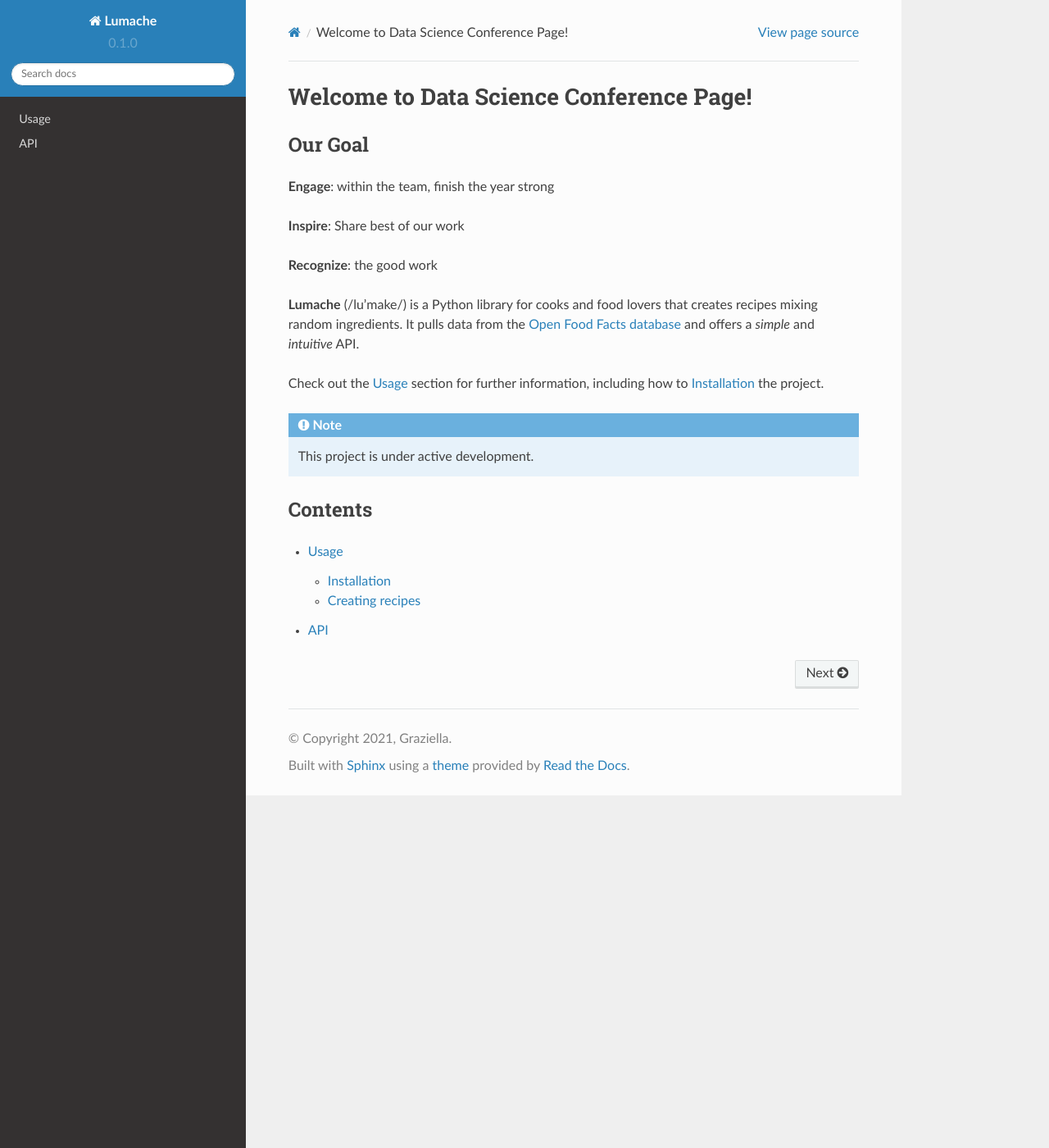
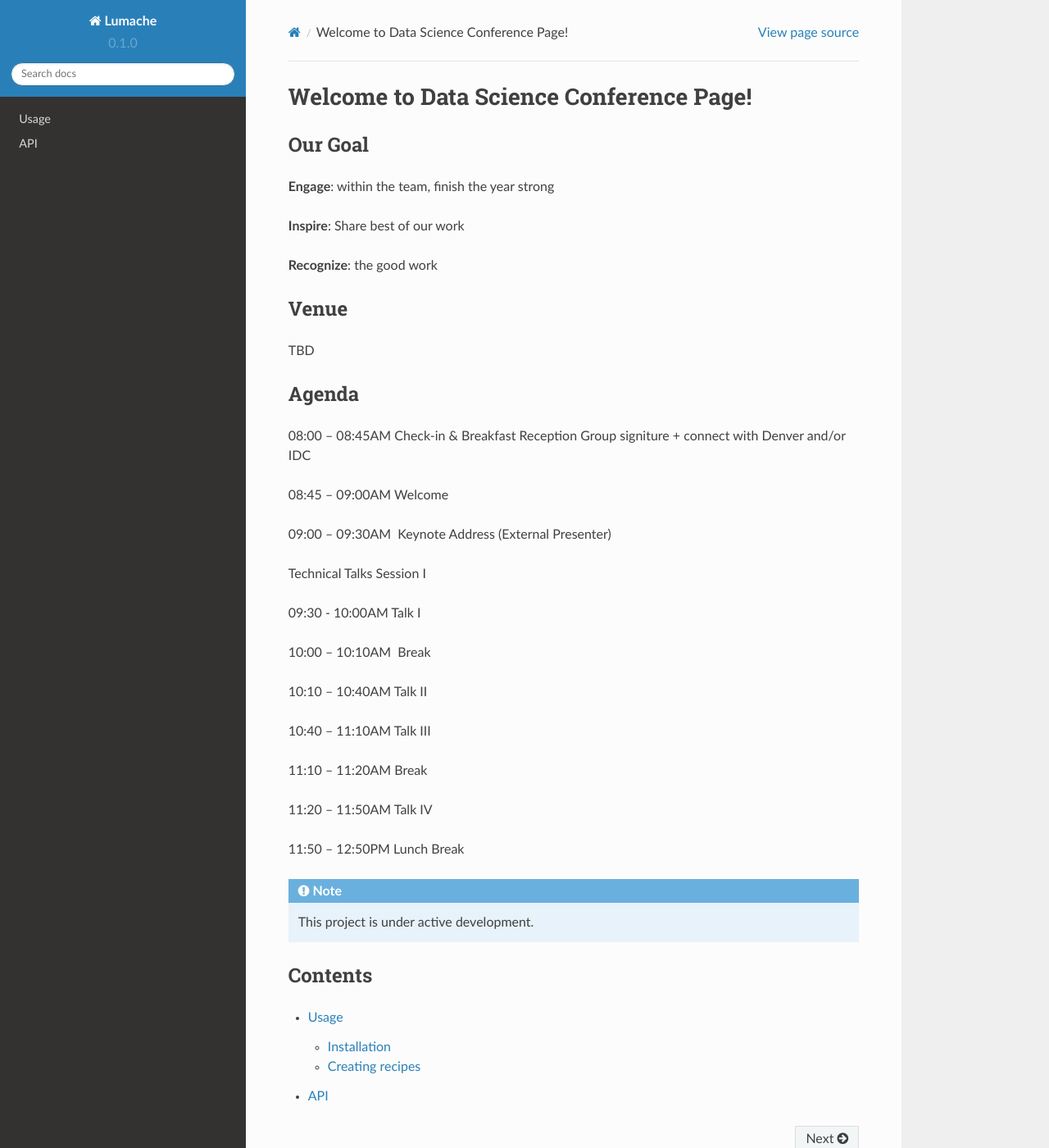
Before and after one commit to qizhewww/Data-Science-Conference, a Sphinx documentation site: the page built from docs/source/index.rst, in a window 1280 px wide and 1400 px high. Shown: the whole window at 82% size. Built offline with Sphinx 7.4.7 and the Read the Docs theme 2.0.0, drawn with Linux system fonts in a browser that asks for light colours.

Commit message:
Update index.rst

```diff
--- a/docs/source/index.rst
+++ b/docs/source/index.rst
@@ -9,14 +9,33 @@ Our Goal
 
 **Recognize**: the good work
 
+Venue
+--------
+TBD
 
-**Lumache** (/lu'make/) is a Python library for cooks and food lovers
-that creates recipes mixing random ingredients.
-It pulls data from the `Open Food Facts database <https://world.openfoodfacts.org/>`_
-and offers a *simple* and *intuitive* API.
+Agenda
+--------
+08:00 – 08:45AM	Check-in & Breakfast Reception 	Group signiture + connect with Denver and/or IDC
 
-Check out the :doc:`usage` section for further information, including
-how to :ref:`installation` the project.
+08:45 – 09:00AM	Welcome
+
+09:00 – 09:30AM 	Keynote Address (External Presenter)
+
+Technical Talks Session I
+
+09:30 - 10:00AM	Talk I
+
+10:00 – 10:10AM 	Break
+
+10:10 – 10:40AM	Talk II
+
+10:40 – 11:10AM	Talk III
+
+11:10 – 11:20AM	Break
+
+11:20 – 11:50AM	Talk IV
+
+11:50 – 12:50PM	Lunch Break
 
 .. note::
 
```
